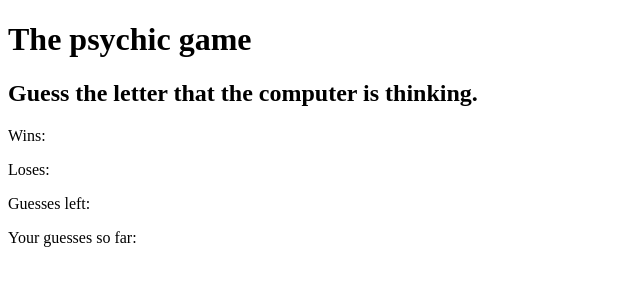
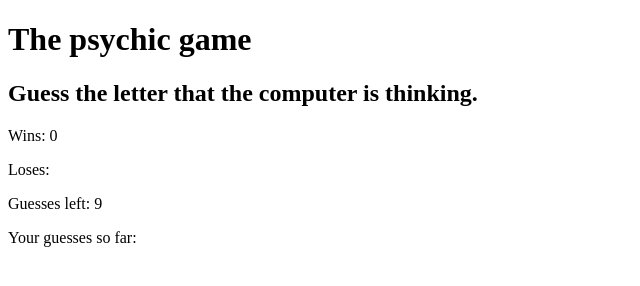
Before and after one commit to ejbronze/Psychic-Game, a plain HTML site: page index.html in a window 1280 px wide. Shown: the full height of the page, 0-640 px from the left. Drawn offline with Linux system fonts and the light colour scheme.

Commit message:
changed path of js file

```diff
--- a/index.html
+++ b/index.html
@@ -21,6 +21,6 @@
 
     <p>Your guesses so far: <span id="playersGuess"></span></p>
 
-    <script src="/https://github.com/ejbronze/Psychic-Game/blob/master/assets/javascript/game.js"></script>
+    <script src="Psychic-Game/assets/javascript/game.js"></script>
   </body>
 </html>
```
